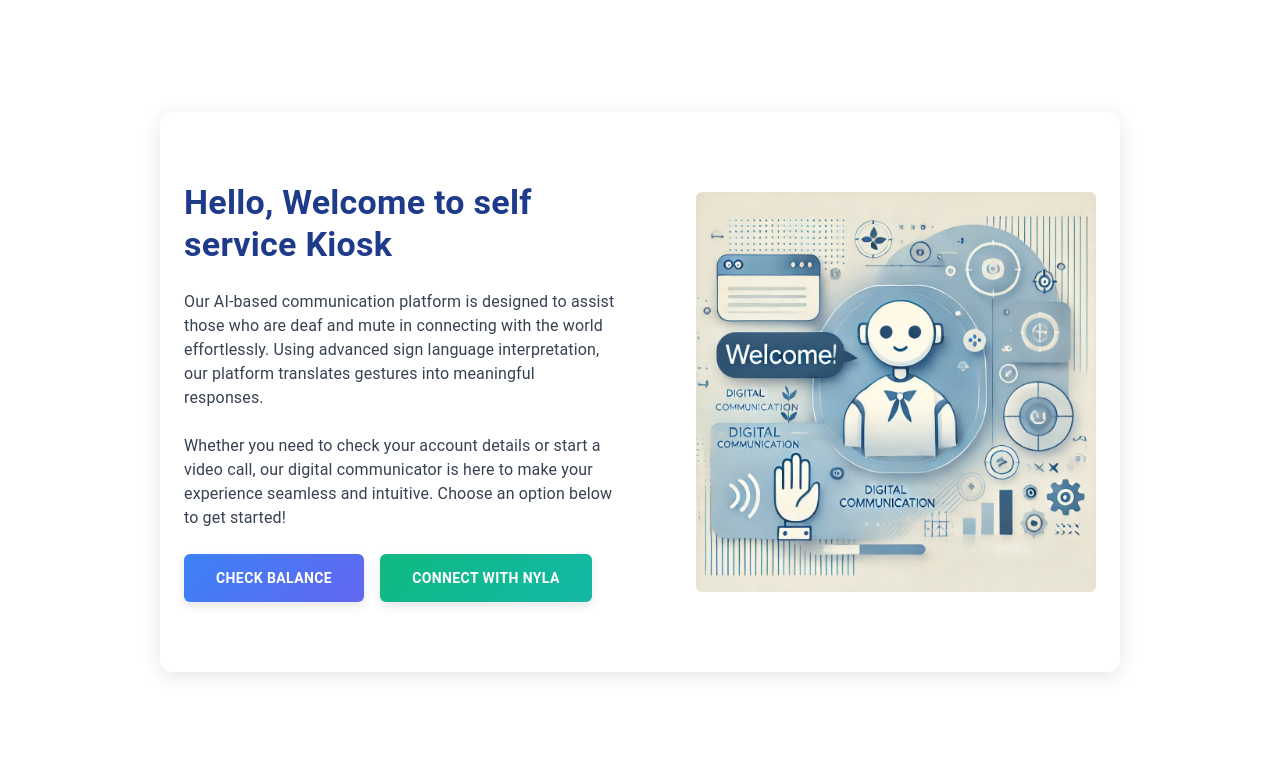
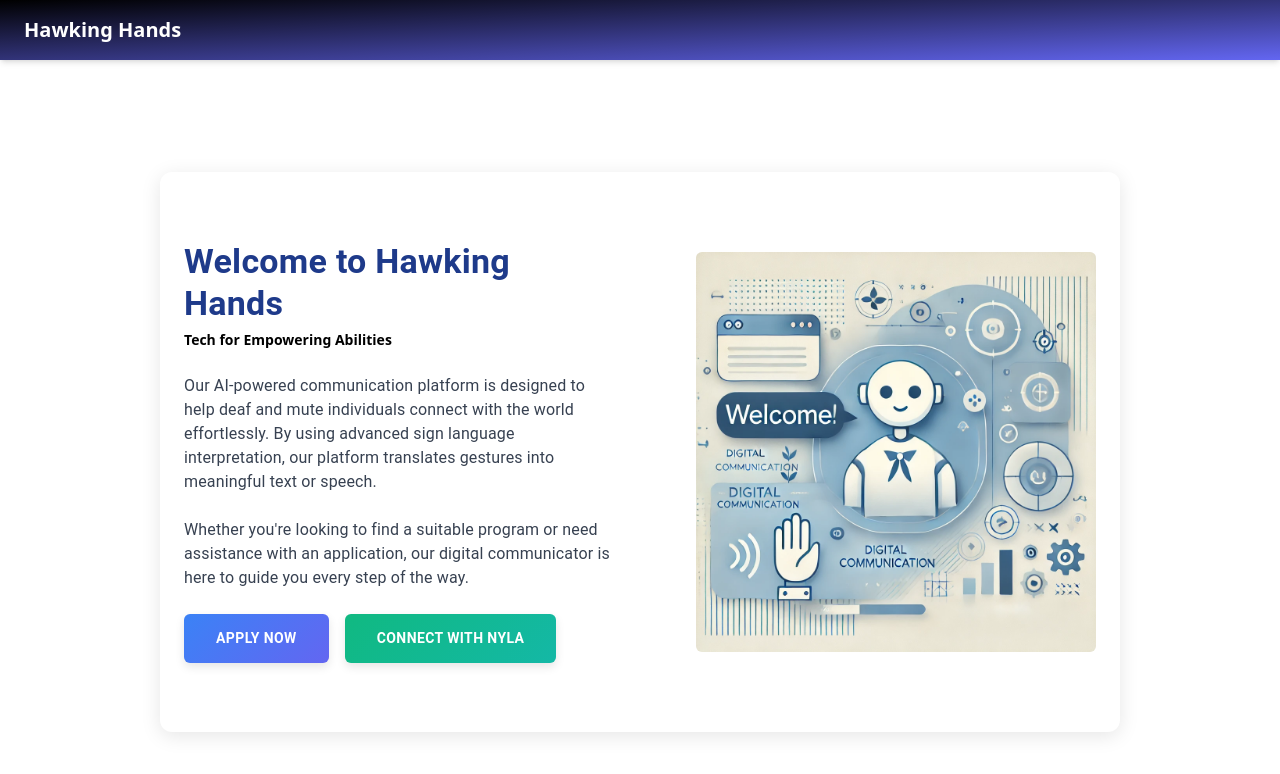
Before and after one commit to ajay-kumar-simublade/sign-language-translator, a Next.js app: page / in a window 1280 px wide. Shown: the top 774 px of the page. Built offline with nearby package versions, Linux system fonts and the light colour scheme.

Commit message:
changes for flow

```diff
--- a/pages/conversation.js
+++ b/pages/conversation.js
@@ -282,7 +282,7 @@ const Conversation = () => {
       <div style={{ zIndex: 9 }} className="w-full bg-gradient-to-br from-[#000] to-[#6366F1] text-white py-4 px-6 shadow-md flex justify-between items-center">
         <h1 className="text-xl font-semibold">Hawking Hands</h1>
       </div>
-      <div className="min-h-screen flex justify-center items-center bg-gray-900 text-white gap-4">
+      <div className="min-h-screen flex justify-center items-center bg-gray-900 text-white gap-4" style={{marginTop: '-60px'}}>
         {!started &&
           // <Zoom in style={{ transitionDelay: "100ms" }}>
           <video autoPlay muted loop height="100%" style={{
@@ -302,7 +302,7 @@ const Conversation = () => {
         }
         <div className="flex justify-center w-11/12 gap-12 align-middle" style={{ zIndex: 9 }}>
           {started && (
-            <div className="w-4/5 h-full rounded-md bg-gray-800">
+            <div className="w-3/5 h-full rounded-md bg-gray-800">
               <MeadiaStream
                 signText={dmessage}
                 callObject={callObject}
@@ -312,7 +312,7 @@ const Conversation = () => {
             </div>
           )}
           <div
-            className={`${started ? "w-2/5" : "w-1/3 min-w-[400px] bg-gray-800 shadow-lg"
+            className={`${started ? "w-3/5" : "w-1/3 min-w-[400px] bg-gray-800 shadow-lg"
               }  rounded-xl ${started
                 ? "p-0 flex flex-col align-middle justify-center"
                 : "px-8 py-6"
@@ -348,7 +348,8 @@ const Conversation = () => {
             )}
             {/* Camera Preview */}
             <div
-              className={`w-full h-48 bg-gray-700 rounded-md overflow-hidden relative  shadow-md flex items-center justify-center ${started ? "mb-0 h-60" : "mb-6"
+            style={{height: started && '22rem'}}
+              className={`w-full h-48 bg-gray-700 rounded-md overflow-hidden relative  shadow-md flex items-center justify-center ${started ? "mb-0 h-80" : "mb-6"
                 }`}
             >
               {cameraPermission ? (
@@ -399,7 +400,7 @@ const Conversation = () => {
               </div>
             )}
             {started && (
-              <footer className="mt-6 flex justify-center">
+              <footer className="mt-6 flex justify-center" style={{position: 'absolute', top: '85%', right: '42%'}}>
                 <button
                   className="bg-red-500 hover:bg-red-600 py-3 px-8 rounded-md shadow-md focus:outline-none transition-transform duration-300 transform hover:scale-105 text-lg font-semibold"
                   onClick={leaveConversation}
--- a/pages/index.js
+++ b/pages/index.js
@@ -7,6 +7,11 @@ export default function Home() {
   const router = useRouter();
   return (
     <>
+    <div>
+      <div style={{ zIndex: 9 }} className="w-full bg-gradient-to-br from-[#000] to-[#6366F1] text-white py-4 px-6 shadow-md flex justify-between items-center">
+        <h1 className="text-xl font-semibold">Hawking Hands</h1>
+      </div>
+      </div>
       <Box
         sx={{
           margin: 0,
@@ -51,18 +56,16 @@ export default function Home() {
               component="h1"
               sx={{ color: "#1E3A8A", fontWeight: "bold" }}
             >
-              Hello, Welcome to self service Kiosk
+              Welcome to Hawking Hands
+            </Typography>
+            <h3 style={{fontSize: '14px', marginTop: '-20px',  fontWeight: 600}}>Tech for Empowering Abilities</h3>
+            <Typography variant="body1" sx={{ color: "#374151" }}>
+            Our AI-powered communication platform is designed to help deaf and mute individuals connect with the world effortlessly.
+            By using advanced sign language interpretation, our platform translates gestures into meaningful text or speech.
             </Typography>
             <Typography variant="body1" sx={{ color: "#374151" }}>
-              Our AI-based communication platform is designed to assist those
-              who are deaf and mute in connecting with the world effortlessly.
-              Using advanced sign language interpretation, our platform
-              translates gestures into meaningful responses.
-            </Typography>
-            <Typography variant="body1" sx={{ color: "#374151" }}>
-              Whether you need to check your account details or start a video
-              call, our digital communicator is here to make your experience
-              seamless and intuitive. Choose an option below to get started!
+            Whether you're looking to find a suitable program or need assistance with an application,
+            our digital communicator is here to guide you every step of the way.
             </Typography>
             <Box sx={{ display: "flex", gap: 2, flexWrap: "wrap" }}>
               <Button
@@ -76,9 +79,9 @@ export default function Home() {
                   boxShadow: "0px 4px 10px rgba(0, 0, 0, 0.1)",
                   fontWeight: "bold",
                 }}
-                onClick={() => alert("View Account Details clicked")}
+                onClick={() => router.push("/conversation")}
               >
-                Check balance
+                Apply now
               </Button>
               <Button
                 variant="contained"
```
Also changed, not shown: compnents/meadiaStream.js (+14 -1 lines), utils/translatoins.js (+18 -15 lines).
